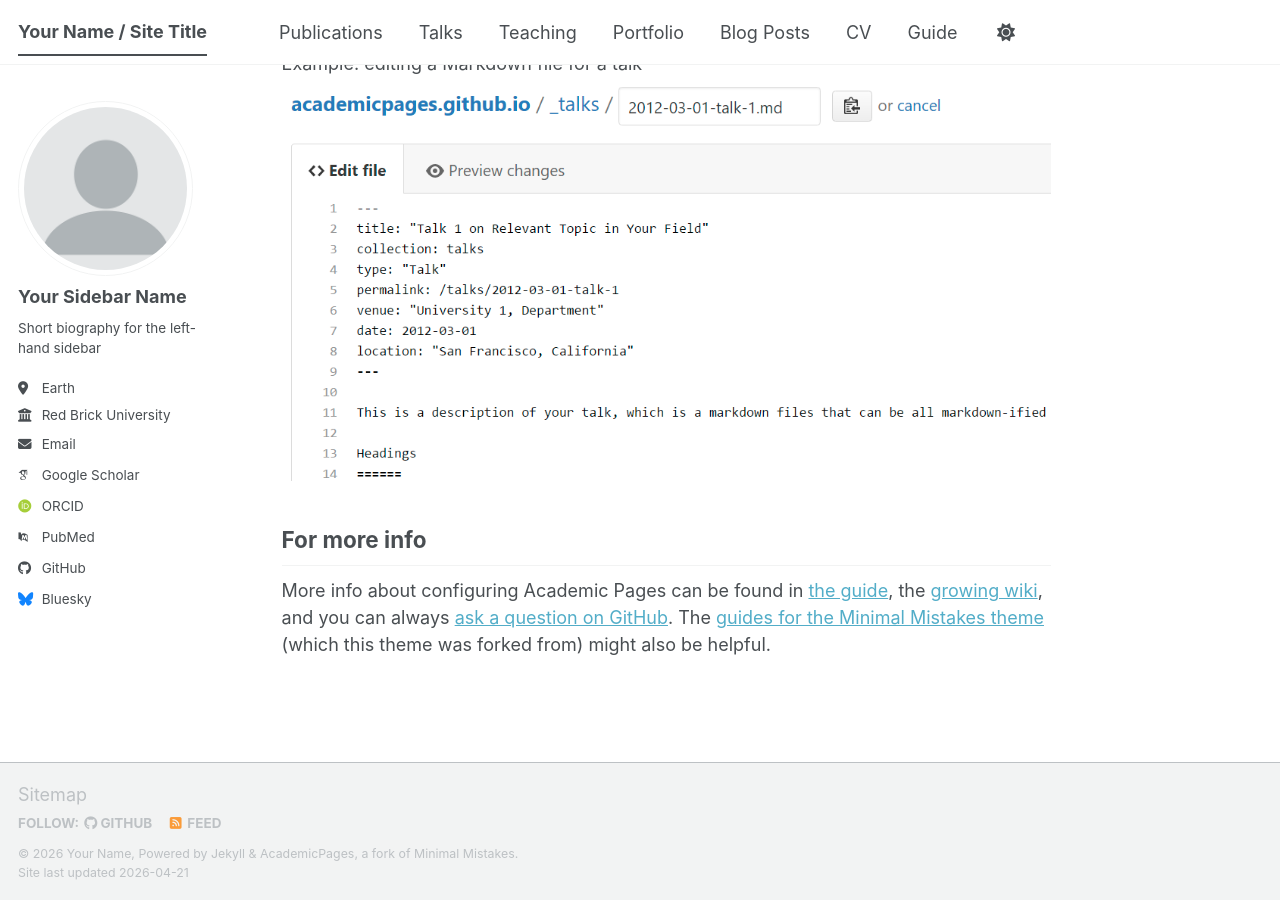
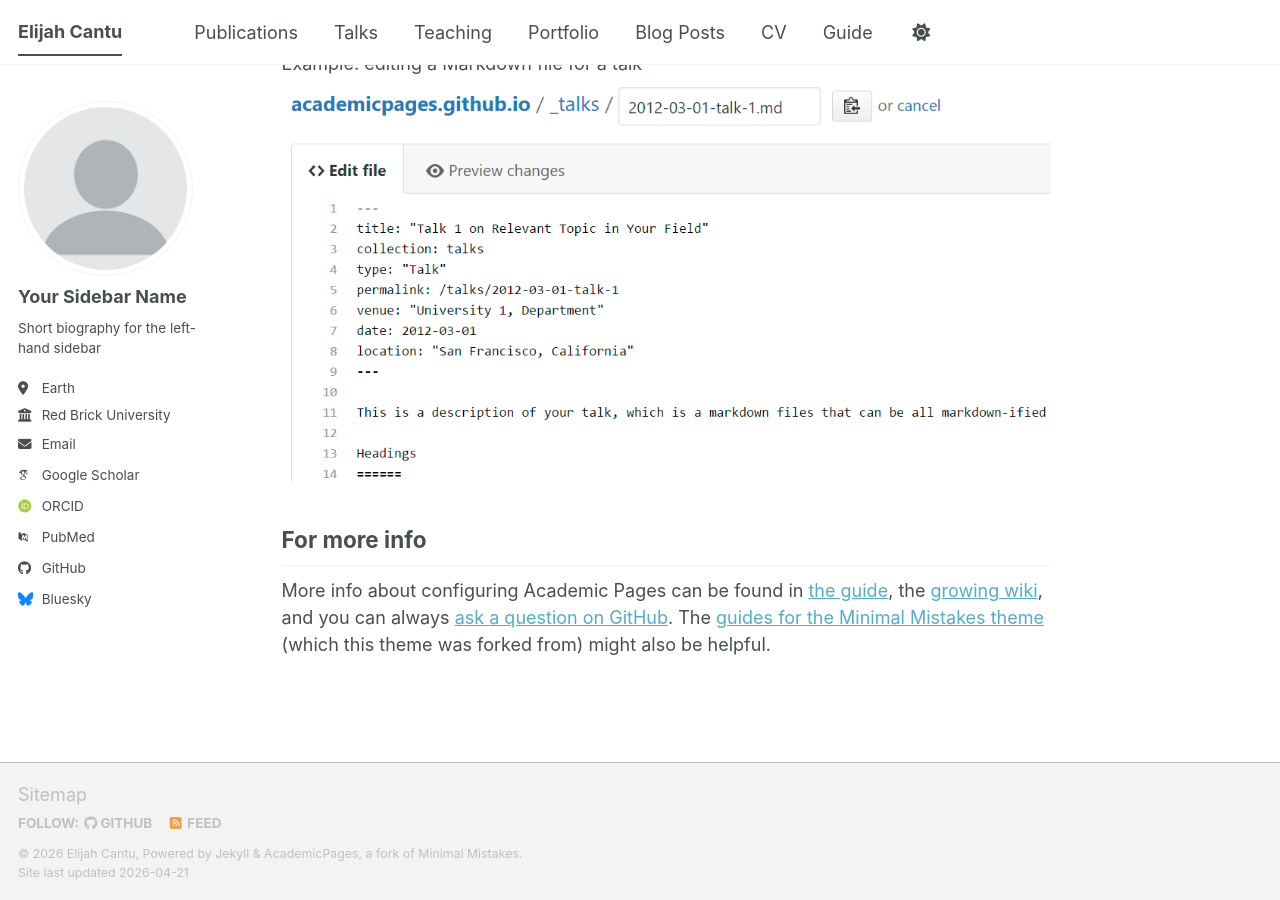
Before and after one commit to si643demo/si643demoo, a Jekyll site: the page built from _pages/about.md, in a window 1280 px wide and 900 px high, scrolled down 2720 px. Built offline with Jekyll 4.4.1, drawn with Linux system fonts in a browser that asks for light colours; some web fonts are replaced; a script bundle is joined from its source files by our own code; library files that are not in the unit come from our copies.

Commit message:
Update _config.yml

```diff
--- a/_config.yml
+++ b/_config.yml
@@ -9,14 +9,14 @@
 # Basic Site Settings
 locale                   : "en-US"
 site_theme               : "default" # The available themes options are "default", "air", "sunrise", "mint", "dirt" and "contrast"
-title                    : "Your Name / Site Title"
+title                    : "Elijah Cantu"
 title_separator          : "-"
-name                     : &name "Your Name"
-description              : &description "Your Name's academic portfolio"   # Update this with a general description of your site, this is the default if not overridden by a page
-url                      : https://academicpages.github.io # The base hostname & protocol for your site e.g. "https://[your GitHub username].github.io",
+name                     : &name "Elijah Cantu"
+description              : &description "Elijah Cantu's academic portfolio"   # Update this with a general description of your site, this is the default if not overridden by a page
+url                      : https://si643demo.github.io # The base hostname & protocol for your site e.g. "https://[your GitHub username].github.io",
                                                            # or if you already have some other page hosted on Github then use "https://[your GitHub username].github.io/[Your Repo Name]"
 baseurl                  : "" # the subpath of your site, e.g. "/blog"
-repository               : "academicpages/academicpages.github.io"
+repository               : "si643demo/si643demoo.github.io"
 
 # Site Author - The following control what appear as part of the author content on the side bar.
 #               If a field is blank the icon and link will not appear, otherwise it will be shown.
```
